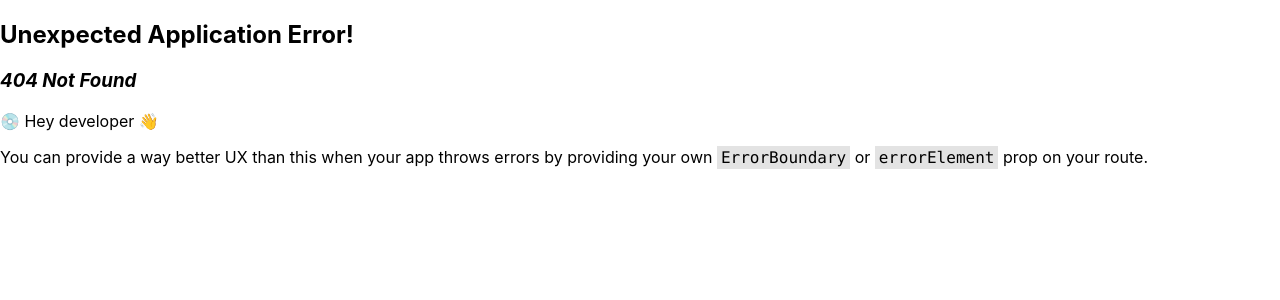
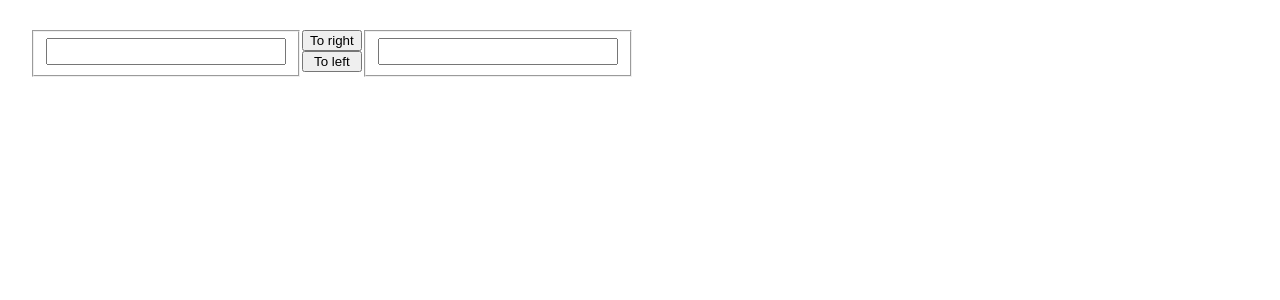
Before and after one commit to Engine194/railway-78-reactjs, a React (Create React App) app in the folder hex-rgb-converter/: page /ducphan in a window 1280 px wide. Before the commit this address had no page. Shown: the top 300 px of the page. Built offline with nearby package versions, Linux system fonts and the light colour scheme.

Commit message:
commit btap

```diff
--- /dev/null
+++ b/hex-rgb-converter/src/Component/DucPhan.js
@@ -0,0 +1,29 @@
+import React, { useState } from 'react';
+import "./styles/duc.css";
+import { Link } from "react-router-dom";
+import TextInput from './TextInput';
+import ActionButton from './ActionButton';
+
+
+const DucPhan = () => {
+    const [rightInput, setRightInput] = useState("");
+    const [leftInput, setLeftInput] = useState("");
+
+
+    return (
+        <div className='container'>
+            <div className='left-input'>
+                <TextInput />
+            </div>
+            <div className='container-btn'>
+                <button className='left-btn'>To right</button>
+                <button className='right-btn'>To left</button>
+            </div>
+            <div className='right-input'>
+                <TextInput />
+            </div>
+        </div>
+    );
+};
+
+export default DucPhan;
--- /dev/null
+++ b/hex-rgb-converter/src/Component/TextInput.js
@@ -0,0 +1,24 @@
+import React from 'react';
+
+const TextInput = (props) => {
+
+    const { inputClassName, changeInput, text } = props || {};
+
+    const handleChangeInput = (event) => {
+        const newVal = event.target.value;
+        changeInput(newVal);
+    };
+    return (
+        <fieldset className="">
+            <input
+                id="left"
+                className={`${inputClassName} `}
+                name="left"
+                value={text}
+                onChange={handleChangeInput}
+            />
+        </fieldset>
+    );
+};
+
+export default TextInput;
--- /dev/null
+++ b/hex-rgb-converter/src/Component/styles/duc.css
@@ -0,0 +1,21 @@
+.container{
+    padding: 30px;
+    display: flex;
+}
+.left-input{
+
+}
+.container-btn{
+    display: flex;
+    flex-direction: column;
+}
+.left-btn,
+.right-btn{
+    outline: none;
+    min-width: 25px;
+    min-height: 14px;
+
+}
+.right-input{
+
+}
--- a/hex-rgb-converter/src/index.js
+++ b/hex-rgb-converter/src/index.js
@@ -9,6 +9,7 @@ import {
 } from "react-router-dom";
 import UserList from './Component/UserList';
 import User from './Component/User';
+import DucPhan from './Component/DucPhan';
 
 export const routeMap = [
   {
@@ -28,7 +29,14 @@ export const routeMap = [
     path: "/user-list/:userId",
     element: <User />,
     isMain: false
-  }
+  },
+  {
+    path: '/ducphan',
+    element: <DucPhan />,
+    label: 'Exercise1',
+    isMain: true
+  },
+
 ]
 
 const router = createBrowserRouter(routeMap);
```
